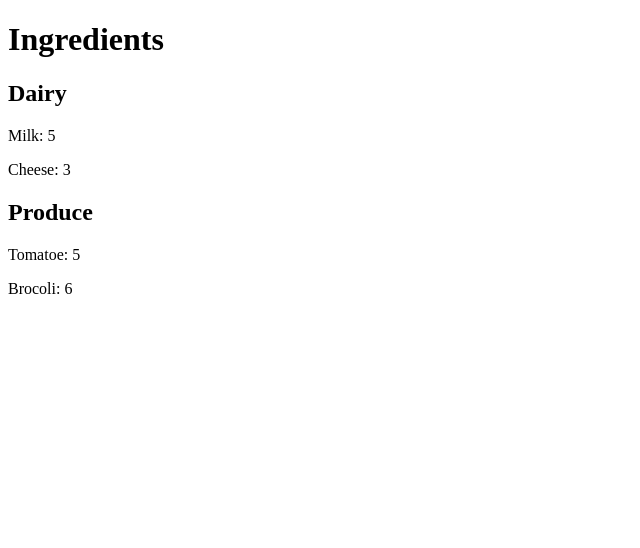
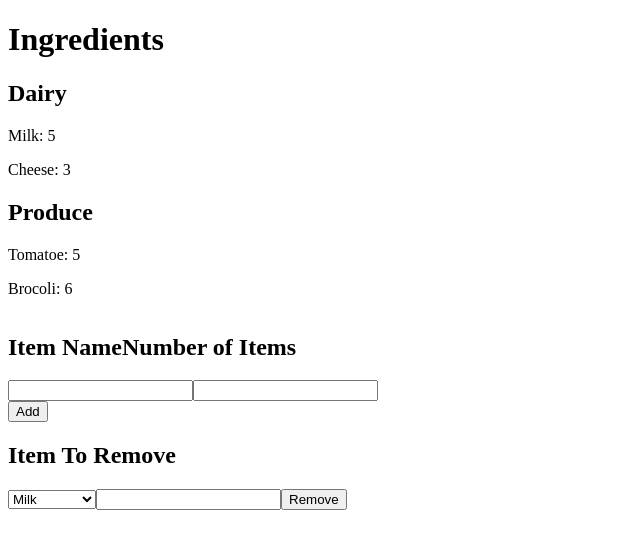
Before and after one commit to OLD-itdev162-fa2024/timothy-cavender-p2, an Angular app in the folder client/: page /fridge in a window 1280 px wide. Shown: the top 548 px of the page, without its empty margins (0-640 px from the left). Built offline with nearby package versions, Linux system fonts and the light colour scheme.

Commit message:
Fridge Customization

```diff
--- a/client/src/app/fridge/fridge.component.css
+++ b/client/src/app/fridge/fridge.component.css
@@ -0,0 +1,4 @@
+.Add-Items{
+    display: flex;
+    flex-direction: row;
+}
--- a/client/src/app/fridge/fridge.component.html
+++ b/client/src/app/fridge/fridge.component.html
@@ -7,5 +7,31 @@
     </div>
 </div>
 
-<!--Buttons and text box to add ingredients-->
-<!--Buttons and drop down box to remove ingredients-->
+
+
+<div>
+    <!--Buttons and text box to add ingredients-->
+    <div class="Add-Remove-Items" >
+        <div class="Add-Items">
+            <h2>Item Name</h2>
+            <h2>Number of Items</h2>
+        </div>
+        <div class="Add-Items">
+            <input type="text">
+            <input type="text">
+        </div>
+
+        <button type="submit">Add</button>
+    </div>
+    <!--Buttons and drop down box to remove ingredients-->
+    <div class="Add-Remove-Items">
+        <h2>Item To Remove</h2>
+        <select>
+            <optgroup *ngFor="let ingredient of ingredients" label="{{ingredient.name}}">
+                <option *ngFor="let item of ingredient.value">{{item.name}}</option>
+            </optgroup>
+        </select>
+        <input type="text">
+        <button type="submit">Remove</button>
+    </div>
+</div>
```
